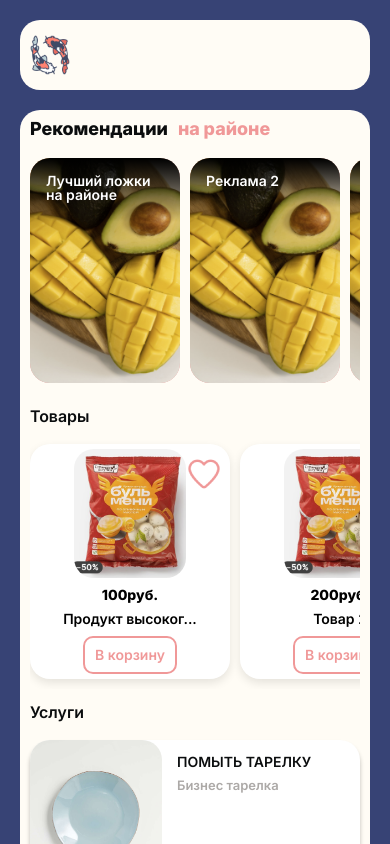
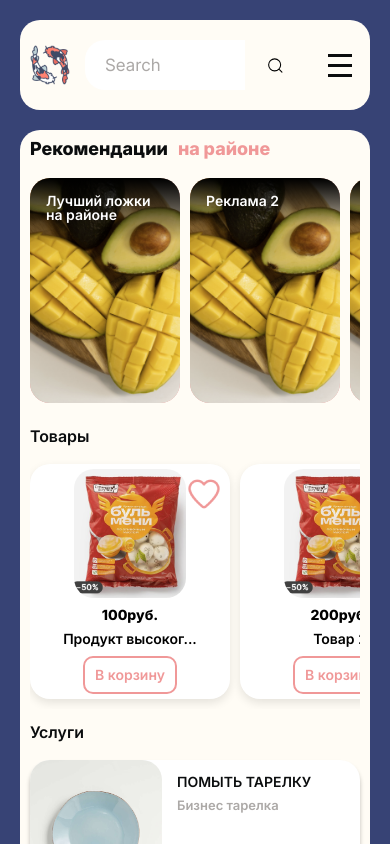
Before and after one commit to 13melisa13/arina-bs, a React app: page / in a window 390 px wide. Shown: the top 844 px of the page. Built offline with nearby package versions, Linux system fonts and the light colour scheme.

Commit message:
feat: add adaptive for search line

```diff
--- a/src/components/header/Header.tsx
+++ b/src/components/header/Header.tsx
@@ -8,6 +8,8 @@ import {useLocation} from "react-router-dom";
 export default function Header() {
 	const [isMobile, setIsMobile] = React.useState(false);
 	const [isMenuOpen, setIsMenuOpen] = React.useState(false);
+	const [isSearchOpen, setIsSearchOpen] = React.useState(false);
+
 	const handleSearch = (e: React.FormEvent) => {
 		e.preventDefault()
 	}
@@ -41,16 +43,35 @@ export default function Header() {
 					)
 				}>
 				<Logo/>
-				<form className={styles.searchForm} onSubmit={handleSearch}>
-					<input type='text' placeholder='Search' className={styles.searchInput}/>
+				<form onClick={() => setIsMenuOpen(false)}
+					className={
+					clsx(
+					styles.searchForm,
+						isSearchOpen ? styles.open : styles.close)
+				} onSubmit={handleSearch}>
+					<input
+						type='text' placeholder='Search'
+						className={clsx(styles.searchInput, isSearchOpen ? styles.open : styles.close)}
+						onFocus={() => setIsSearchOpen(true)}/>
 					<UIButton
+						borderRadius={15}
+
 						type='submit'
 						className={styles.searchButton}
 						children={''}
 						backgroundColor='transparent'
 						title={'Поиск'}
 						img='search'
+						onClick={() => {
+							setIsSearchOpen(!isSearchOpen);
+							if (!isSearchOpen) {
+								setTimeout(() => {
+									document.querySelector('input')?.focus();
+								}, 100)}
+						}
+						}
 					/>
+
 				</form>
 				<input type={"checkbox"} id={"menu"}
 					   className={clsx(styles.menu)}
@@ -58,17 +79,34 @@ export default function Header() {
 					   onChange={() => setIsMenuOpen(!isMenuOpen)}
 				/>
 				<label htmlFor={"menu"} className={clsx(styles.menuIconBox, styles.mobile)}>
-					<span className={styles.menuIcon}></span>
+					<span className={clsx(styles.menuIcon, isMenuOpen ? styles.open : styles.close)}></span>
 				</label>
 			</div>
 			<div
 				className={
 					clsx(
+						styles.IKGroup,
 						styles.section,
-						isMenuOpen && styles.open,
+						isMenuOpen ? styles.open : styles.close,
 						isMobile && styles.mobile
 					)
 				}>
+				{/*<div onClick={() => setIsMenuOpen(false)} >*/}
+				{/*	<span className={styles.close}></span>*/}
+				{/*</div>*/}
+
+
+				{/*{isMobile && <UIButton*/}
+				{/*	to='/'*/}
+				{/*	children='Главная'*/}
+				{/*	backgroundColor='transparent'*/}
+				{/*	color='main-black'*/}
+				{/*	paddingAside={0}*/}
+				{/*	paddingTop={0}*/}
+				{/*	state={{ from: location }}*/}
+				{/*/>*/}
+				{/*}*/}
+
 				<UIButton
 					to='/login'
 					children='Услуги'
--- a/src/components/header/header.module.scss
+++ b/src/components/header/header.module.scss
@@ -1,22 +1,29 @@
 .header{
+    box-sizing: border-box;
     display: flex;
     justify-content: space-between;
     align-items: center;
     line-height: 1;
+    position: relative;
+
     .section{
         display: flex;
         justify-content: space-between;
         align-items: center;
         border-radius: 20px;
         background-color: var(--main-white, white);
+        //flex-shrink: 0;
+        box-sizing: border-box;
     }
     .searchBox{
        flex-grow: 2;
         align-self: stretch;
     }
+
 }
 
 .searchForm{
+    box-sizing: border-box;
     display: flex;
     justify-content: space-between;
     align-items: center;
@@ -55,14 +62,17 @@
     .searchForm{
         .searchInput{
             padding: 15px 20px;
-            font-size: 16px;
+        font: var(--font-simple-xl);
+
         }
 
     }
     .mobile, .menu{
         display: none;
     }
-
+    .IKGroup{
+        width: 450px;
+    }
 
 }
 @media screen and (max-width: 1440px){
@@ -75,64 +85,167 @@
         }
     }
     .searchForm{
+        box-sizing: border-box;
         .searchInput{
             padding: 15px 20px;
+        font: var(--font-simple-l);
+
+        }
+
+    }
+    .IKGroup{
+        width: 350px;
+    }
+
+}
+@media screen and (max-width: 1024px){
+    .header{
+        flex-direction: column;
+        gap:0;
+    }
+    .menuIconBox{
+        position: relative;
+        width: 40px;
+        height: 40px;
+        display: flex;
+        justify-content: center;
+        align-items: center;
+        flex-shrink: 0;
+    }
+    .menuIcon{
+        box-sizing: border-box;
+        margin: 0 auto;
+        width: 60%;
+        height: 3px;
+        background-color: var(--main-black, black);
+        position: relative;
+        transition: all 0.5s ease;
+        transform: rotate(0deg);
+    }
+    .menuIcon::before, .menuIcon::after{
+        content: '';
+        width: 100%;
+        height: 100%;
+        background-color: var(--main-black, black);
+        position: absolute;
+        transition: all 0.5s ease;
+    }
+    .menuIcon::before{
+        top: -10px;
+    }
+    .menuIcon::after{
+        top: 10px;
+    }
+    .menuIcon.open{
+        transform: rotate(45deg);
+    }
+    .menuIcon.open::before{
+        top: 0;
+        transform: rotate(90deg);
+    }
+    .menuIcon.open::after{
+        top: 0;
+        transform: rotate(90deg);
+    }
+
+    .mobile.IKGroup{
+        gap: 15px;
+        display: flex;
+        justify-content: space-between;
+        align-items: center;
+        visibility: hidden;
+        opacity: 0;
+        position: absolute;
+        top: 82%;
+        left: 0;
+        //height: 100vh;
+        transform: translateY(-100%);
+        transition: opacity 1s ease, transform 0.5s ease;
+
+        //box-shadow: 10px 10px 10px black;
+        width: 100%;
+        z-index: 90;
+        box-sizing: border-box;
+        border-radius: 0 0 20px 20px;
+        flex-direction: column;
+    }
+
+    .menu{
+        display: none;
+    }
+    .mobile.IKGroup.open{
+        visibility: visible;
+        transform: translateY(0);
+        opacity: 1;
+        transition: opacity 1s ease, transform 0.5s ease;
+    }
+
+
+
+}
+
+@media screen and (max-width: 768px){
+    .header{
+
+        gap: 10px;
+        .section{
+            padding: 15px 10px;
+            gap: 15px;
+        }
+
+
+
+    }
+    .searchForm.open{
+        align-items: center;
+        justify-content: center;
+        z-index: 20;
+        position: absolute;
+        top: 0;
+        left: 0;
+        right: 0;
+        bottom: 0;
+        background-color: var(--main-white, white);
+        .searchInput.open{
+
+            //width: calc(100% - 20px - 20px - 35px - 20px);
+            //height: 100%;
+        //height: calc(100% + 30px);
+
+            //visibility: visible;
+            //opacity: 1;
+            transition: all 1s ease;
+            //transform: translateX(0);
+            font: var(--font-simple-m);
+            padding: 10px 15px;
+        }
+
+    }
+    .searchForm.close{
+        position: relative;
+        transition: all 1s ease;
+
+        .searchInput.close{
+            //visibility: hidden;
+            //opacity: 0;
+            width: 0;
+            //transition: all 1s ease;
+            //transform: translateX(-100%);
+        }
+        .searchButton{
+            background-color: transparent;
+            padding: 10px 15px;
+        }
+    }
+}
+@media screen and (max-width: 425px){
+    .searchForm.open{
+        .searchInput.open{
+            font: var(--font-simple-s);
+            padding: 5px 10px;
         }
 
     }
 
 
 }
-@media screen and (max-width: 1024px){
-    .menuIconBox{
-        position: relative;
-        width: 50px;
-        height: 50px;
-        display: flex;
-        justify-content: center;
-        align-items: center;
-    }
-    .mobile{
-        display: flex;
-        justify-content: space-between;
-        align-items: center;
-        visibility: hidden;
-        opacity: 0;
-        position: absolute;
-        top: 0;
-        left: 0;
-        width: 100%;
-        z-index: 1;
-        box-sizing: border-box;
-
-    }
-    .menu{
-        display: none;
-    }
-    .mobile.open{
-        visibility: visible;
-        opacity: 1;
-    }
-}
-
-@media screen and (max-width: 768px){
-    .header{
-        //padding: 10px 10px 0 10px;
-        gap: 10px;
-        .section{
-            padding: 15px 10px;
-            gap: 10px;
-        }
-
-
-
-    }
-}
-@media screen and (max-width: 425px){
-    .header{
-        .searchForm{
-            display: none;
-        }
-
-    }
-}
--- a/src/components/logo/logo.module.scss
+++ b/src/components/logo/logo.module.scss
@@ -4,6 +4,7 @@
     background-repeat: no-repeat;
     background-position: center;
     background-size: contain;
+    flex-shrink: 0;
 }
 @media screen and (min-width: 1440px){
     .logo{
@@ -19,14 +20,14 @@
 }
 @media screen and (max-width: 1024px){
     .logo{
-        width: 50px;
-        height: 50px;
+        width: 40px;
+        height: 40px;
     }
 }
 @media screen and (max-width: 768px){
     .logo{
-        width: 45px;
-        height: 45px;
+        width: 40px;
+        height: 40px;
     }
 }
 @media screen and (max-width: 425px){
--- a/src/components/map/map.module.scss
+++ b/src/components/map/map.module.scss
@@ -4,6 +4,7 @@
   border-radius: 20px;
   background-color: var(--main-white, white);
   align-self: stretch;
+  flex-shrink: 0;
   .map{
     width: 100%;
     height: 100%;
@@ -16,12 +17,12 @@
 
 @media screen and (min-width: 1440px){
   .aside {
-    width: 40%;
+    width: 450px;
   }
 }
 @media screen and (max-width: 1440px){
   .aside {
-    width: 60%;
+    width: 350px;
   }
 }
 @media screen and (max-width: 1024px){
--- a/src/components/ui-button/UIButton.tsx
+++ b/src/components/ui-button/UIButton.tsx
@@ -7,7 +7,7 @@ import {useLayoutEffect} from "react";
 type UIButtonProps = {
 	children: React.ReactNode | string
 	title?: string
-	onClick?: () => void
+	onClick?: any
 	type?: 'submit' | 'reset'
 	disabled?: boolean
 	to?: string | null
--- a/src/pages/index/IndexPage.tsx
+++ b/src/pages/index/IndexPage.tsx
@@ -7,12 +7,31 @@ import adverts from "../../data/adverts";
 import products from "../../data/products";
 import Service from "../../components/cards/service/Service";
 import services from "../../data/services";
-// import styles from './index.module.scss'
+import React, {useEffect} from "react";
 
 
 
 export default function IndexPage() {
 	const productCart = useSelector(getProducts);
+	const [isMobile, setIsMobile] = React.useState(false);
+
+	useEffect(() => {
+		if (window.innerWidth <= 1024) {
+			setIsMobile(true);
+		}
+		const resize = () => {
+			if (window.innerWidth <= 1024) {
+				setIsMobile(true);
+			} else {
+				setIsMobile(false);
+			}
+		}
+		window.addEventListener('resize', resize);
+		return () => {
+			window.removeEventListener('resize', resize);
+		}
+	}, [window.innerWidth]);
+
 	return (
 		<>
 			<Section title={'Рекомендации'} tagTitle={'h1'} afterTitle={'на районе'} moreLink={'/adverts'}>
@@ -44,7 +63,7 @@ export default function IndexPage() {
 
 			</Section>
 			<Section title={'Услуги'} tagTitle={'h2'} moreLink={'/services'}
-					 flexDirection={'column'}
+					 flexDirection={isMobile ? 'column' : 'row'}
 			>
 				{services.map((service, index) => (
 					<Service title={service.title}
```
